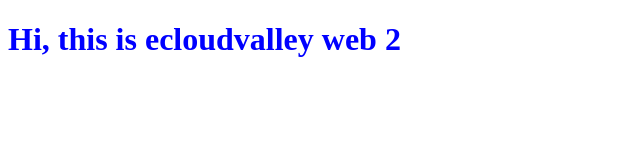
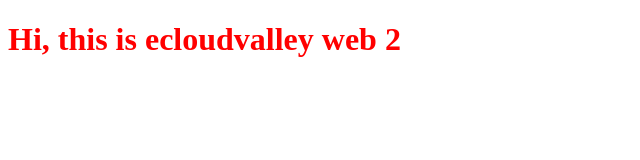
Before and after one commit to hakimhairon/b, a plain HTML site: page index.html in a window 1280 px wide. Shown: the whole page, without its empty margins (0-640 px from the left). Drawn offline with Linux system fonts and the light colour scheme.

Commit message:
Update index.html

```diff
--- a/index.html
+++ b/index.html
@@ -5,7 +5,7 @@
 </head>
 <body>
 
-<h1 style="color: blue;">Hi, this is ecloudvalley web 2</h1>
+<h1 style="color: red;">Hi, this is ecloudvalley web 2</h1>
 
 
 </body>
```
